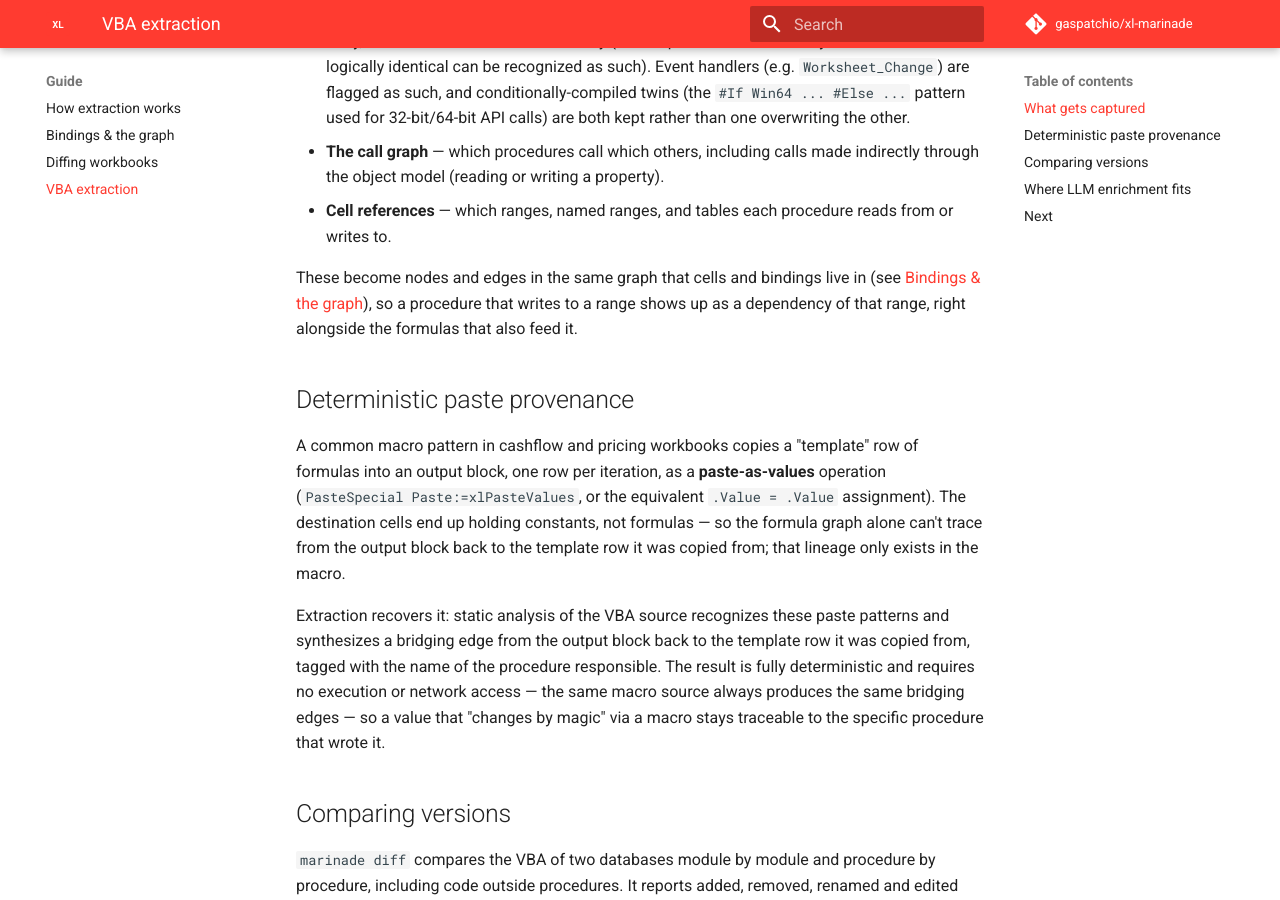
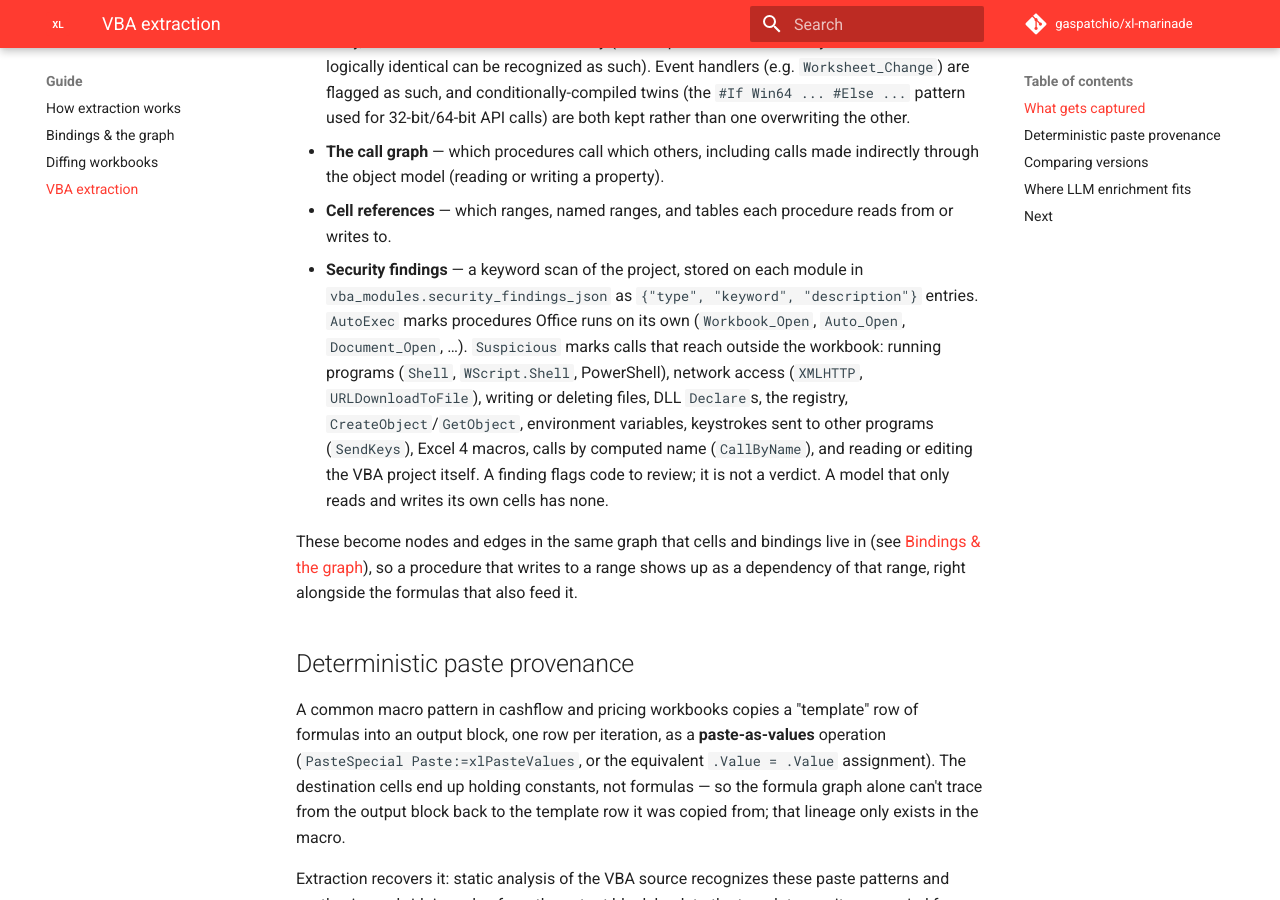
Before and after one commit to gaspatchio/xl-marinade, an MkDocs documentation site: the page built from docs/guide/vba.md, in a window 1280 px wide and 900 px high, scrolled down 1103 px. Built offline with MkDocs 1.6.1 and Material for MkDocs 9.7.7, drawn with Linux system fonts in a browser that asks for light colours; comment, search, counter and statistics services are not loaded.

Commit message:
docs: finish the move off oletools in README, NOTICE and the VBA guide
The VBA PR updated the install page, guides and skill, but three places
still described the old setup or missed the new one:

- README's install section now says VBA is parsed by the base install.
- NOTICE lists olefile (BSD-2-Clause) among the base install's runtime
  dependencies, and records that oletools/pcodedmp are not used.
- The VBA guide's "What gets captured" now describes security findings:
  where they are stored, the AutoExec and Suspicious categories the new
  keyword scan reports, and that a finding flags code to review rather
  than a verdict.

Also drops the last two references to olevba from code comments.

```diff
--- a/docs/guide/vba.md
+++ b/docs/guide/vba.md
@@ -45,6 +45,17 @@ For every VBA project embedded in the workbook, extraction captures:
   indirectly through the object model (reading or writing a property).
 - **Cell references** — which ranges, named ranges, and tables each procedure
   reads from or writes to.
+- **Security findings** — a keyword scan of the project, stored on each module
+  in `vba_modules.security_findings_json` as `{"type", "keyword",
+  "description"}` entries. `AutoExec` marks procedures Office runs on its own
+  (`Workbook_Open`, `Auto_Open`, `Document_Open`, …). `Suspicious` marks calls
+  that reach outside the workbook: running programs (`Shell`, `WScript.Shell`,
+  PowerShell), network access (`XMLHTTP`, `URLDownloadToFile`), writing or
+  deleting files, DLL `Declare`s, the registry, `CreateObject`/`GetObject`,
+  environment variables, keystrokes sent to other programs (`SendKeys`), Excel 4
+  macros, calls by computed name (`CallByName`), and reading or editing the VBA
+  project itself. A finding flags code to review; it
+  is not a verdict. A model that only reads and writes its own cells has none.
 
 These become nodes and edges in the same graph that cells and bindings live in
 (see [Bindings & the graph](bindings.md)), so a procedure that writes to a range
```
Also changed, not shown: README.md (+2 -1 lines), 3 other files.
